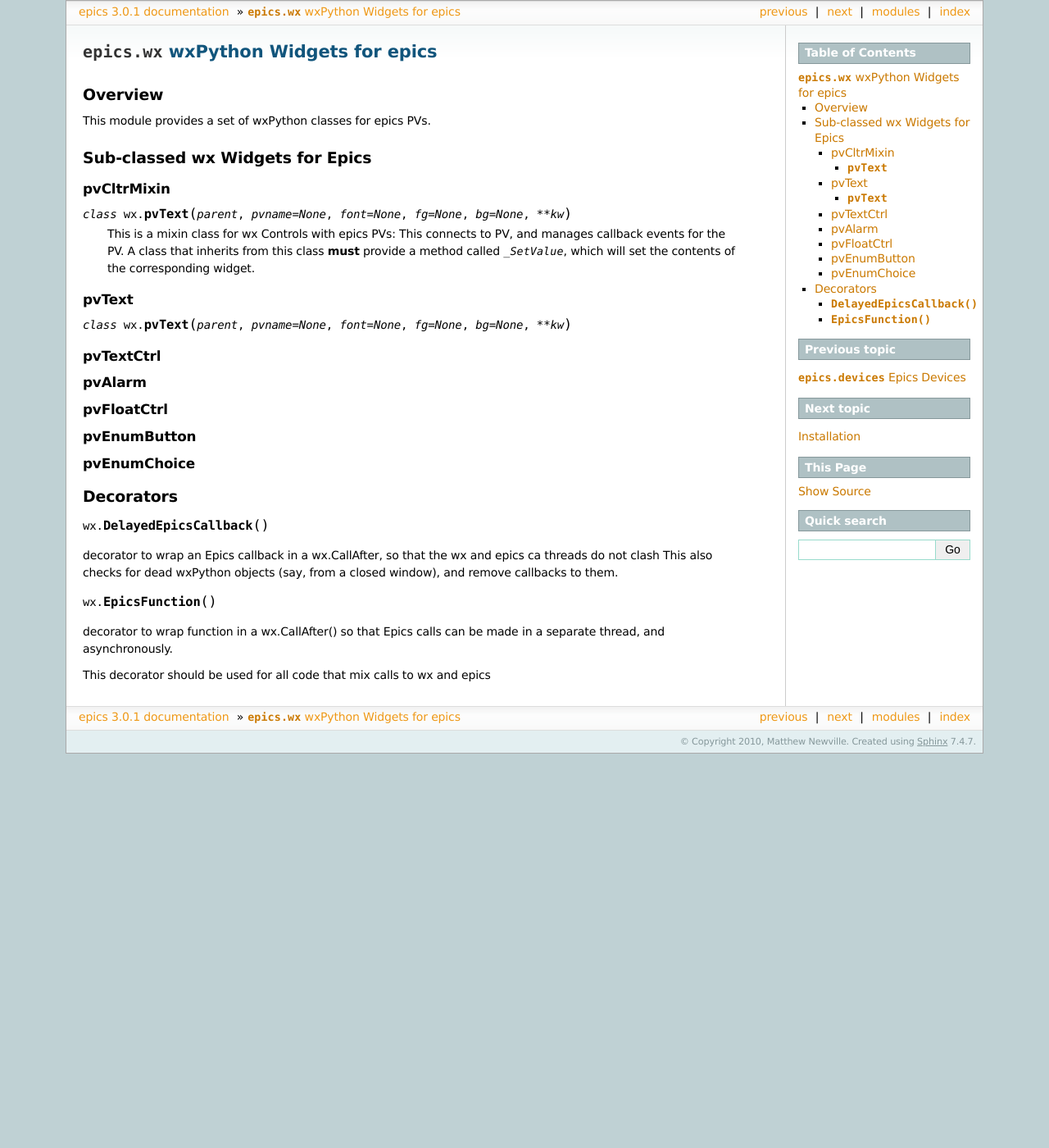
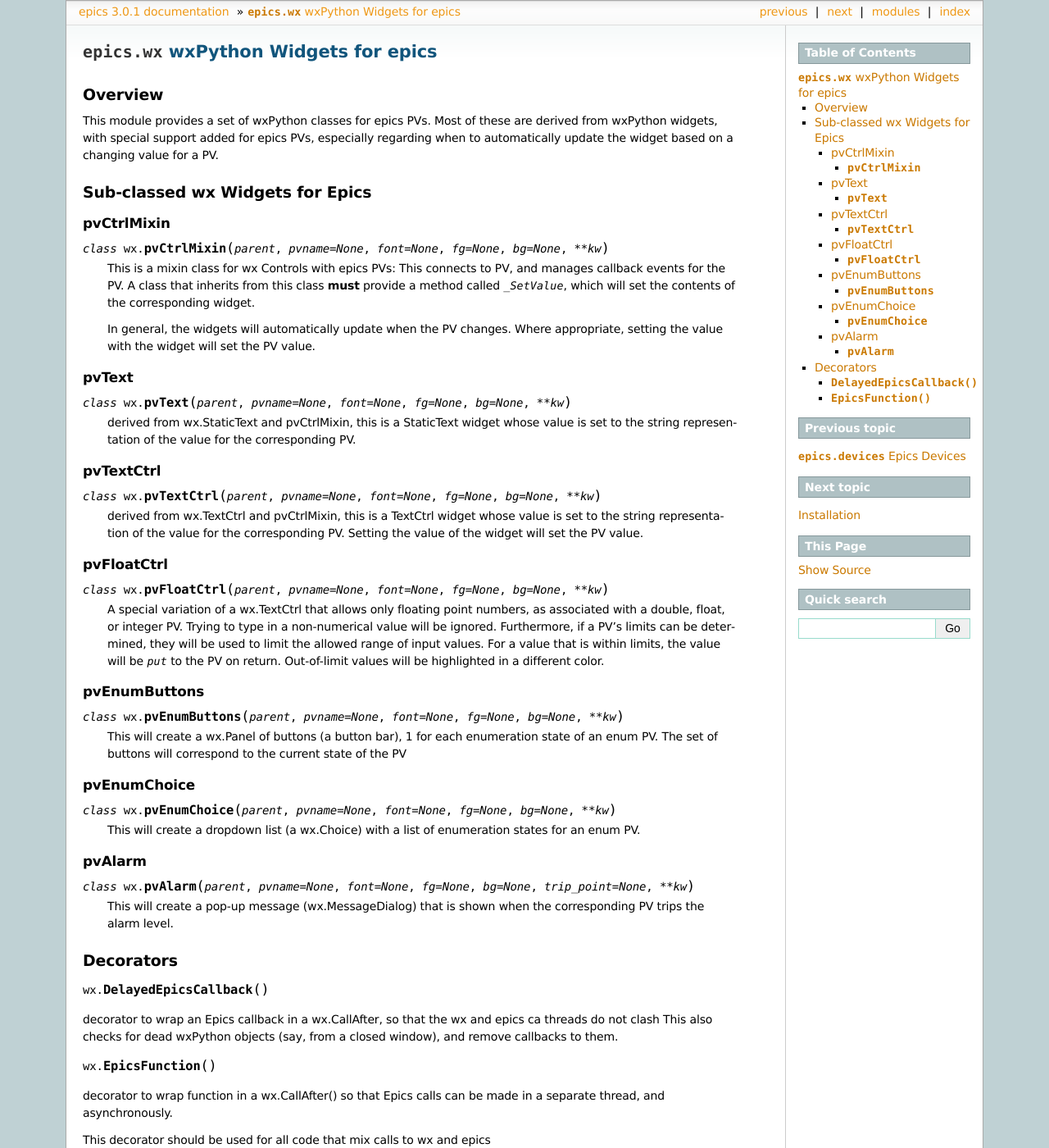
Before and after one commit to pyepics/pyepics, a Sphinx documentation site: the page built from doc/wx.rst, in a window 1280 px wide and 1400 px high. Shown: the whole window at 82% size. Built offline with Sphinx 7.4.7, drawn with Linux system fonts in a browser that asks for light colours; formulas are drawn with MathJax 3.

Commit message:
git-svn-id: http://millenia.cars.aps.anl.gov/svn/pyepics3@137 ac7fc886-e22a-4fb8-a9e7-517b44086b78

```diff
--- a/doc/wx.rst
+++ b/doc/wx.rst
@@ -8,7 +8,10 @@ Overview
 .. module:: wx
    :synopsis: wxPython objects for epics
 
-This module provides a set of wxPython classes for epics PVs.
+This module provides a set of wxPython classes for epics PVs. Most of these are
+derived from wxPython widgets, with special support added for epics PVs,
+especially regarding when to automatically update the widget based on a
+changing value for a PV.
 
 
 ..  _wx-functions-label:
@@ -16,40 +19,81 @@ This module provides a set of wxPython classes for epics PVs.
 Sub-classed wx Widgets for Epics
 =================================
 
-pvCltrMixin
+pvCtrlMixin
 ~~~~~~~~~~~~
 
-.. class:: pvText(parent, pvname=None, font=None, fg=None, bg=None, **kw)
+.. class:: pvCtrlMixin(parent, pvname=None, font=None, fg=None, bg=None, **kw)
 
    This is a mixin class for wx Controls with epics PVs:  This connects to
    PV, and manages callback events for the PV.   A class that inherits from
    this class **must** provide a method called `_SetValue`, which will set
    the contents of the corresponding widget.
 
+   In general, the widgets will automatically update when the PV
+   changes. Where appropriate, setting the value with the widget will set
+   the PV value.
+
 pvText
 ~~~~~~~~
 
 .. class:: pvText(parent, pvname=None, font=None, fg=None, bg=None, **kw)
 
+    derived from wx.StaticText  and pvCtrlMixin, this is a StaticText
+    widget whose value is set to the string representation of the value for
+    the corresponding PV.
 
 
 pvTextCtrl
 ~~~~~~~~~~~
 
-pvAlarm
-~~~~~~~~~~
+.. class:: pvTextCtrl(parent, pvname=None, font=None, fg=None, bg=None, **kw)
+
+    derived from wx.TextCtrl and pvCtrlMixin, this is a TextCtrl widget
+    whose value is set to the string representation of the value for the
+    corresponding PV.  Setting the value of the widget will set the PV
+    value.
+
 
 pvFloatCtrl
 ~~~~~~~~~~~
 
+.. class:: pvFloatCtrl(parent, pvname=None, font=None, fg=None, bg=None, **kw)
 
-pvEnumButton
+    A special variation of a wx.TextCtrl that allows only floating point
+    numbers, as associated with a double, float, or integer PV.  Trying to
+    type in a non-numerical value will be ignored.  Furthermore, if a PV's
+    limits can be determined, they will be used to limit the allowed range
+    of input values.  For a value that is within limits, the value will be
+    `put` to the PV on return.  Out-of-limit values will be highlighted in
+    a different color.
+
+
+pvEnumButtons
 ~~~~~~~~~~~~~~~~~~
+
+.. class:: pvEnumButtons(parent, pvname=None, font=None, fg=None, bg=None, **kw)
+
+   This will create a wx.Panel of buttons (a button bar), 1 for each
+   enumeration state of an enum PV.  The set of buttons will correspond to
+   the current state of the PV
+
 
 pvEnumChoice
 ~~~~~~~~~~~~~~~~~~
 
+.. class:: pvEnumChoice(parent, pvname=None, font=None, fg=None, bg=None, **kw)
 
+   This will create a dropdown list (a wx.Choice) with a list of enumeration
+   states for an enum PV.
+
+
+pvAlarm
+~~~~~~~~~~
+
+.. class:: pvAlarm(parent, pvname=None, font=None, fg=None, bg=None, trip_point=None, **kw)
+
+    This will create a pop-up message (wx.MessageDialog) that is shown when
+    the corresponding PV trips the alarm level.
 
 Decorators
 ==========
```
